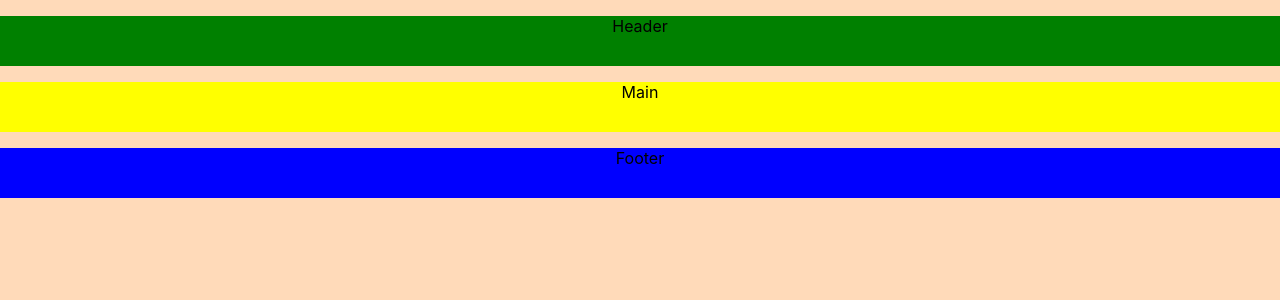
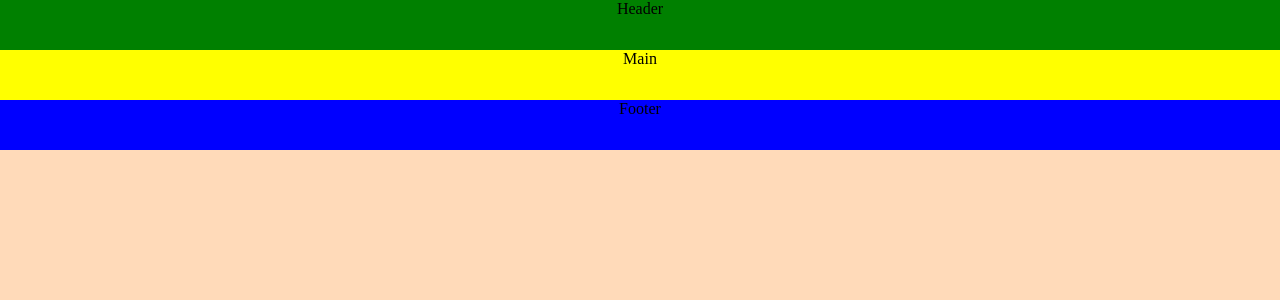
Before and after one commit to baza-trainee/79_brigadge_fundraising, a React (Create React App) app: page / in a window 1280 px wide. Shown: the top 300 px of the page. Built offline with nearby package versions, Linux system fonts and the light colour scheme.

Commit message:
feat: reset styles and add font

```diff
--- a/src/common.css
+++ b/src/common.css
@@ -1,19 +1,21 @@
 :root {
-  --main-green: #566A47;
-  --black: #1B2024;
+  --main-green: #566a47;
+  --black: #1b2024;
   --white: #ffffff;
-  --dark-green: #2D362E;
-  --grey: #D9D9D9;
+  --dark-green: #2d362e;
+  --grey: #d9d9d9;
 
-  --button-dark-default: #566A47;
-  --button-dark-hover: #D9D9D9;
-  --button-dark-pressing: #FFFFFF;
-  --button-light-default: #FFFFFF;
-  --buttton-light-hover: #D9D9D9;
-  --button-light-pressing: #566A47;
-  --button-header-default: #FFFFFF;
-  --button-header-hover: #D9D9D9;
-  --button-header-pressing: #566A47;
+  --bold-font-family: "Russo One", sans-serif;
+  --thin-font-family: "Roboto Flex", sans-serif;
+  --button-dark-default: #566a47;
+  --button-dark-hover: #d9d9d9;
+  --button-dark-pressing: #ffffff;
+  --button-light-default: #ffffff;
+  --buttton-light-hover: #d9d9d9;
+  --button-light-pressing: #566a47;
+  --button-header-default: #ffffff;
+  --button-header-hover: #d9d9d9;
+  --button-header-pressing: #566a47;
 
   --h1-font-size: 60px;
   --h1-line-height: 78px;
--- a/src/index.css
+++ b/src/index.css
@@ -1,18 +1,47 @@
 @charset "UTF-8";
 
-@import url('common.css');
+@import url("common.css");
+
+@import url("https://fonts.googleapis.com/css2?family=Roboto+Flex:opsz@8..144&family=Russo+One&display=swap");
 
 body {
-  margin: 0;
-  font-family: -apple-system, BlinkMacSystemFont, "Segoe UI", "Roboto", "Oxygen",
-    "Ubuntu", "Cantarell", "Fira Sans", "Droid Sans", "Helvetica Neue",
-    sans-serif;
-  -webkit-font-smoothing: antialiased;
-  -moz-osx-font-smoothing: grayscale;
   background-color: peachpuff;
 }
 
-code {
-  font-family: source-code-pro, Menlo, Monaco, Consolas, "Courier New",
-    monospace;
+html {
+  scroll-behavior: smooth;
 }
+
+img,
+svg {
+  display: block;
+  max-width: 100%;
+  height: auto;
+}
+
+/* Remove default margin */
+body,
+h1,
+h2,
+h3,
+h4,
+p,
+figure,
+blockquote,
+dl,
+dd,
+ul,
+input,
+textarea {
+  margin: 0;
+  padding: 0;
+}
+
+ul {
+  padding: 0;
+  list-style: none;
+}
+
+button {
+  cursor: pointer;
+}
```
Also changed, not shown: 1 other file (tests, documents, lock files or other folders).
